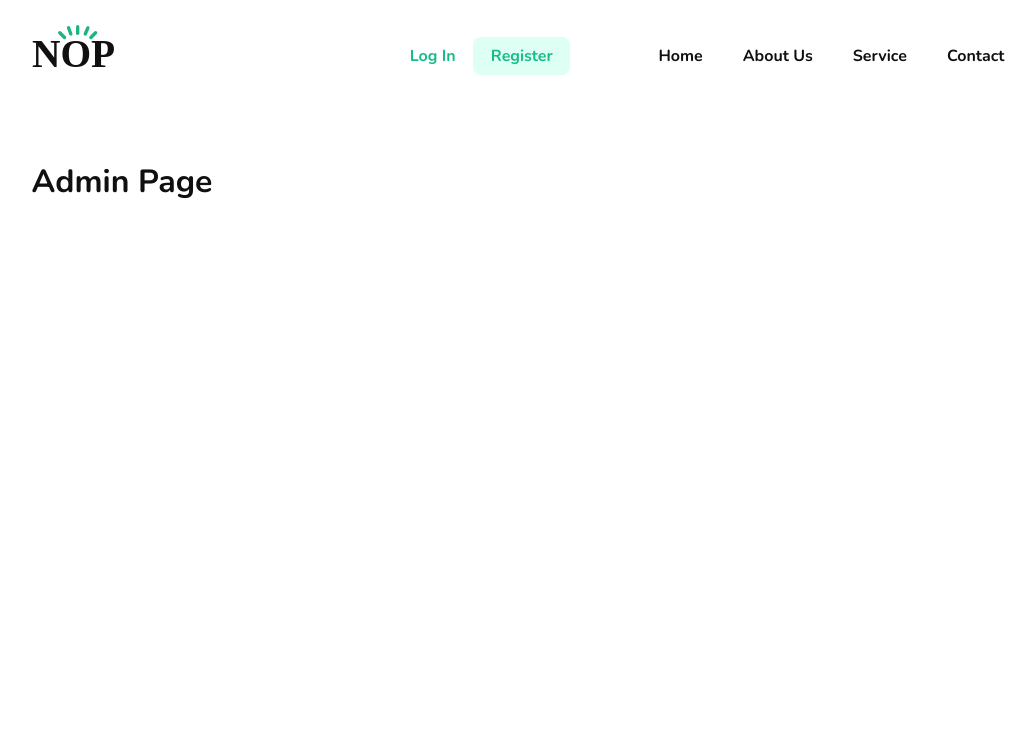
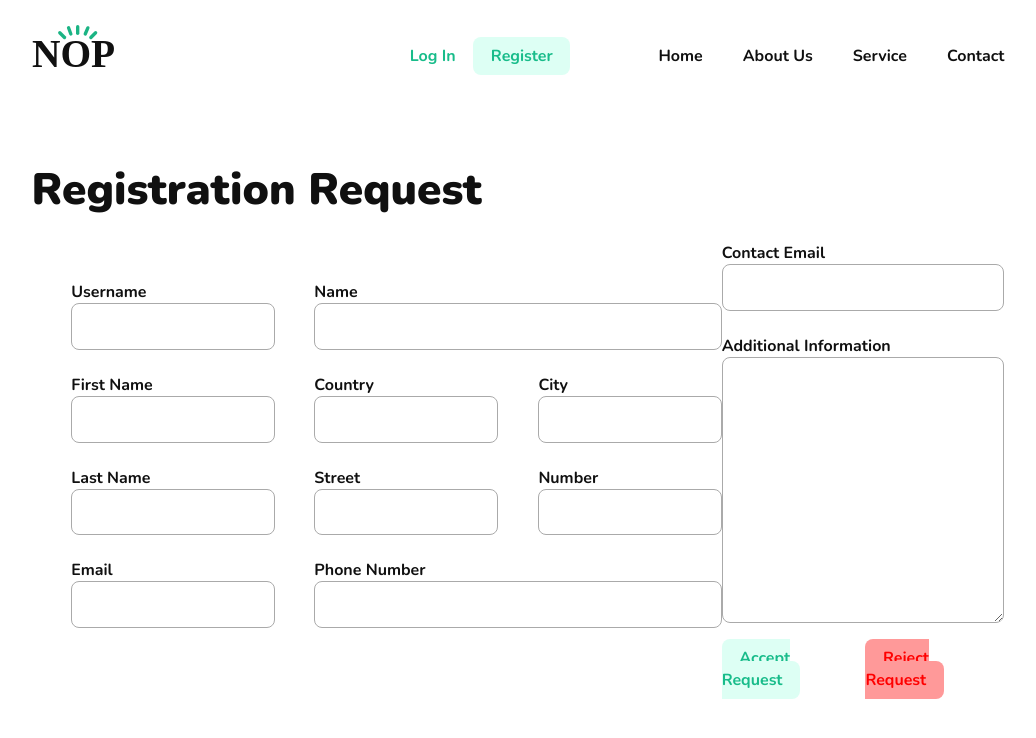
Before and after one commit to eugen1701/nopFront, a React (Create React App) app: page /admin in a window 1280 px wide. Shown: the top 738 px of the page, without its empty margins (122-1158 px from the left). Built offline with nearby package versions, Linux system fonts and the light colour scheme.

Commit message:
AdminPanel basic

```diff
--- a/src/assets/shared_sass/_styles.scss
+++ b/src/assets/shared_sass/_styles.scss
@@ -59,6 +59,11 @@
     @extend .button;
     background: $green-neutral;
     color: $green;
+  }
+  &-red-neutral {
+    @extend .button;
+    background: $red-neutral;
+    color: $red;
   }
 
   &-green {
--- a/src/assets/shared_sass/_variables.scss
+++ b/src/assets/shared_sass/_variables.scss
@@ -2,6 +2,7 @@ $black: #101010;
 $green: #18BC8A;
 $green-neutral: #ddfff4;
 $light-gray: #AAAAAA;
-
+$red-neutral:#ff9999;
+$red: #ff0000;
 $header-height: 14vh;
 $home-page-menu-offset: 700px;
--- a/src/pages/admin-page/AdminPage.tsx
+++ b/src/pages/admin-page/AdminPage.tsx
@@ -1,9 +1,112 @@
-import React from 'react'
+import React, {Fragment} from 'react'
+import authPageSvg from "../../assets/svgs/auth-illustration.svg";
+import {Link} from "react-router-dom";
 
 export const AdminPage: React.FC = () => {
+  function renderFormPage(): JSX.Element {
+    return (
+      <div id="admin-page" className="flex-row-center-x">
+
+        <section id="auth-page__left-side" className="flex-row-center-y flex-row-center-x">
+          <Fragment>
+
+            <ul id="register__form-page-1" className="ul register__form-ul">
+              <li className="input">
+                <label htmlFor="manager-username">Username</label>
+                <input type="text" name="manager-username" id="register__manager-username"/>
+              </li>
+              <li className="input">
+                <label htmlFor="manager-first-name">First Name</label>
+                <input type="text" name="manager-first-name" id="register__manager-first-name"/>
+              </li>
+
+              <li className="input">
+                <label htmlFor="manager-last-name">Last Name</label>
+                <input type="text" name="manager-last-name" id="register__manager-last-name"/>
+              </li>
+
+              <li className="input">
+                <label htmlFor="manager-email">Email</label>
+                <input type="email" name="manager-email" id="register__manager-email"/>
+              </li>
+            </ul>
+          </Fragment>
+        </section>
+        <section id="auth-page__right-side" className="flex-row-center-y flex-row-center-x">
+          <Fragment>
+
+            <ul id="register__form-page-2" className="ul register__form-ul">
+              <li className="input">
+                <label htmlFor="kitchen-name">Name</label>
+                <input type="text" name="kitchen-name" id="register__kitchen-name"/>
+              </li>
+
+              <li className="register__inputs-address-line">
+                <div className="input">
+                  <label htmlFor="kitchen-country">Country</label>
+                  <input type="text" name="kitchen-country" id="register__kitchen-country"/>
+                </div>
+
+                <div className="input">
+                  <label htmlFor="kitchen-city">City</label>
+                  <input type="text" name="kitchen-city" id="register__kitchen-city"/>
+                </div>
+              </li>
+
+              <li className="register__inputs-address-line">
+                <div className="input">
+                  <label htmlFor="kitchen-street">Street</label>
+                  <input type="text" name="kitchen-street" id="register__kitchen-street"/>
+                </div>
+
+                <div className="input">
+                  <label htmlFor="kitchen-number">Number</label>
+                  <input type="text" name="kitchen-number" id="register__kitchen-number"/>
+                </div>
+              </li>
+
+              <li className="input">
+                <label htmlFor="kitchen-phone-number">Phone Number</label>
+                <input type="text" name="kitchen-phone-number" id="register__kitchen-phone-number"/>
+              </li>
+            </ul>
+          </Fragment>
+        </section>
+        <section id="auth-page__right-side" className="flex-row-center-y flex-row-center-x">
+          <Fragment>
+            <ul id="register__form-page-3" className="ul register__form-ul">
+              <li className="input">
+                <label htmlFor="kitchen-contact-email">Contact Email</label>
+                <input type="text" name="kitchen-contact-email" id="register__kitchen-contact-email"/>
+              </li>
+
+              <li className="input">
+                <label htmlFor="kitchen-additional-information">Additional Information</label>
+                <textarea name="kitchen-additional-information" id="register__kitchen-additional-information"/>
+              </li>
+              <div className={"flex-row-center-x"}>
+                <li><Link to="" className="button-green-neutral button-small link">Accept Request</Link></li>
+                <li><Link to="" className="button-red-neutral button-small link">Reject Request</Link></li>
+              </div>
+
+
+            </ul>
+
+          </Fragment>
+        </section>
+
+
+      </div>
+    )
+  }
   return (
-    <div id="admin-page">
-      <h1>Admin Page</h1>
+    <div id="register">
+      <h1 id="register__heading" className="text-black text-large">Registration Request</h1>
+      <br/>
+      <form id="register__paginated-form">
+        { renderFormPage() }
+      </form>
     </div>
-  )
+    )
+
 }
```
